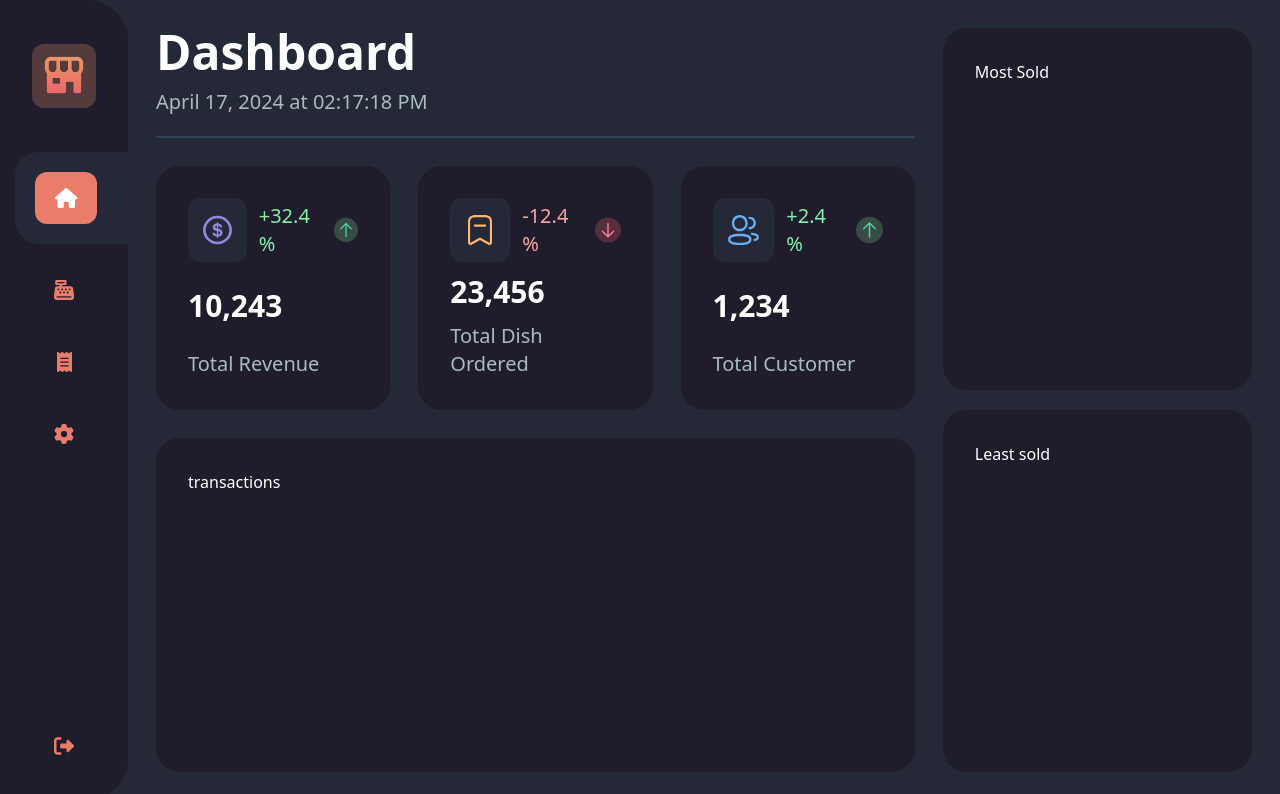
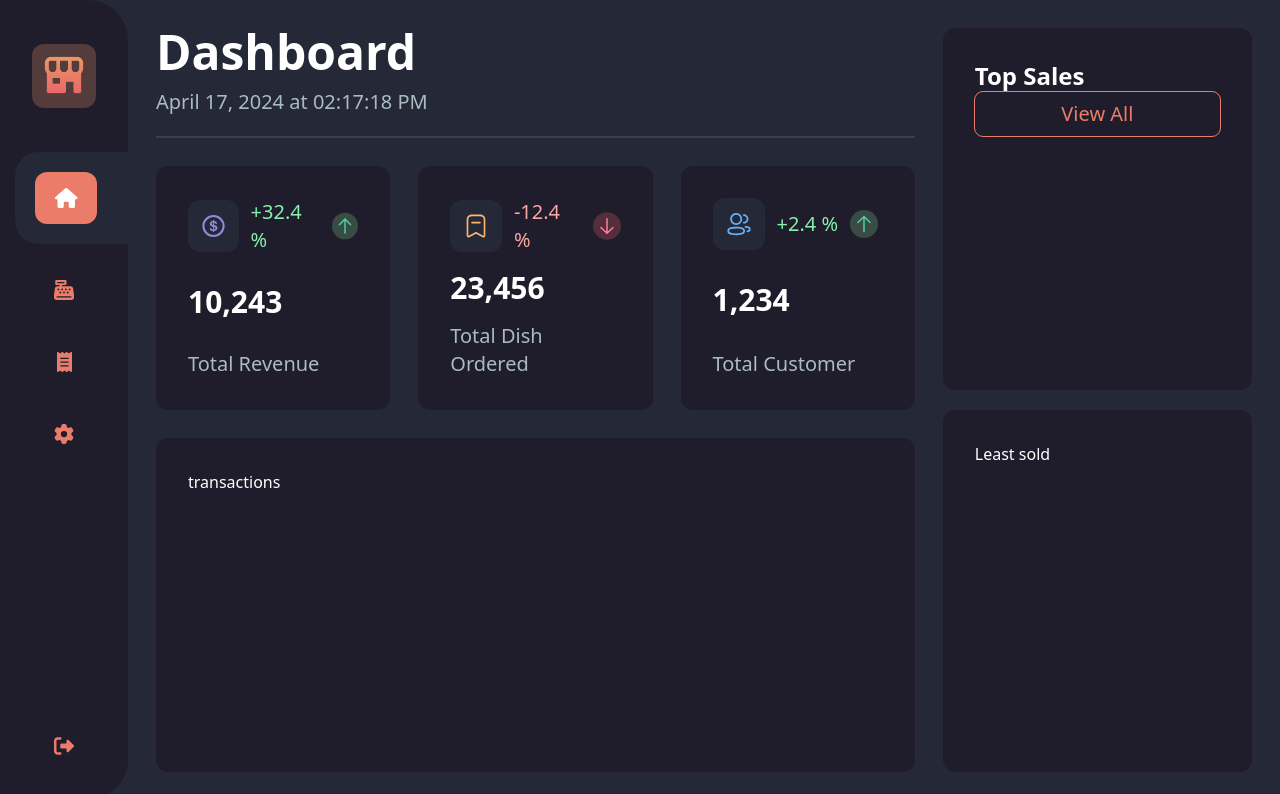
Before and after one commit to jsmrk/cashierio, a React (Vite) app: page /dashboard in a window 1280 px wide. Shown: the top 794 px of the page. Built offline with nearby package versions, Linux system fonts and the light colour scheme.

Commit message:
added outline button component

```diff
--- a/src/components/Card.tsx
+++ b/src/components/Card.tsx
@@ -5,7 +5,7 @@ type Props = {
 
 const DashboardCard = ({ children, className }: Props) => {
   return (
-    <div className={`${className} bg-dark-200 rounded-3xl p-8`}>{children}</div>
+    <div className={`${className} bg-dark-200 rounded-xl p-8`}>{children}</div>
   );
 };
 
--- /dev/null
+++ b/src/components/CardHeader.tsx
@@ -0,0 +1,13 @@
+import React from "react";
+
+type Props = {
+  children: React.ReactNode;
+};
+
+const CardHeader = ({ children }: Props) => {
+  return (
+    <div className={`text-2xl font-bold flex justify-between`}>{children}</div>
+  );
+};
+
+export default CardHeader;
--- /dev/null
+++ b/src/components/DropdownButton.tsx
@@ -0,0 +1,9 @@
+import React from "react";
+
+type Props = {};
+
+const DropdownButton = (props: Props) => {
+  return <div>DropdownButton</div>;
+};
+
+export default DropdownButton;
--- /dev/null
+++ b/src/components/OutlineButton.tsx
@@ -0,0 +1,13 @@
+import React from "react";
+
+type Props = { children: React.ReactNode };
+
+const OutlineButton = ({ children }: Props) => {
+  return (
+    <button className=" w-full text-xl flex justify-center outline outline-1 outline-primary text-primary py-2 px-11 rounded-lg hover:bg-primary hover:text-white transition-all duration-300">
+      {children}
+    </button>
+  );
+};
+
+export default OutlineButton;
--- a/src/components/Sidebar.tsx
+++ b/src/components/Sidebar.tsx
@@ -41,6 +41,7 @@ const Sidebar = () => {
   const handleClick = (path: string) => {
     setActiveLink(path);
   };
+
   const buttonStyle =
     "text-primary text-xl px-5 py-3 rounded-xl hover:bg-primary hover:text-white transition-all duration-200";
 
--- a/src/pages/dashboard/Dashboard.tsx
+++ b/src/pages/dashboard/Dashboard.tsx
@@ -3,6 +3,7 @@ import React from "react";
 import Card from "../../components/Card";
 import SidebarTitle from "../../components/SidebarTitle";
 import Summary from "./Summary";
+import TopSales from "./TopSales";
 
 const Dashboard = () => {
   return (
@@ -17,7 +18,9 @@ const Dashboard = () => {
       </div>
       {/* RIGHT DIV */}
       <div className="flex flex-col col-span-3 gap-5">
-        <Card className="basis-1/2">Most Sold</Card>
+        <Card className="basis-1/2">
+          <TopSales />
+        </Card>
         <Card className="basis-1/2">Least sold</Card>
       </div>
     </div>
--- a/src/pages/dashboard/Summary.tsx
+++ b/src/pages/dashboard/Summary.tsx
@@ -42,14 +42,14 @@ const Summary = () => {
       {summaryData.map((data, index) => (
         <Card
           key={index}
-          className="basis-1/3 flex flex-col justify-between gap-3"
+          className="basis-1/3 flex flex-col justify-between gap-4"
         >
           <div className="flex gap-3 justify-start items-center">
             <div className="bg-dark-100 p-3 rounded-xl">
               <img
                 src={data.icon}
                 alt={`${data.title} icon`}
-                className="size-10 text-green-300"
+                className="size-7 text-green-300"
               />
             </div>
             <div
--- /dev/null
+++ b/src/pages/dashboard/TopSales.tsx
@@ -0,0 +1,15 @@
+import CardHeader from "../../components/CardHeader";
+import OutlineButton from "../../components/OutlineButton";
+
+type Props = {};
+
+const TopSales = (props: Props) => {
+  return (
+    <div>
+      <CardHeader>Top Sales</CardHeader>
+      <OutlineButton>View All</OutlineButton>
+    </div>
+  );
+};
+
+export default TopSales;
```
